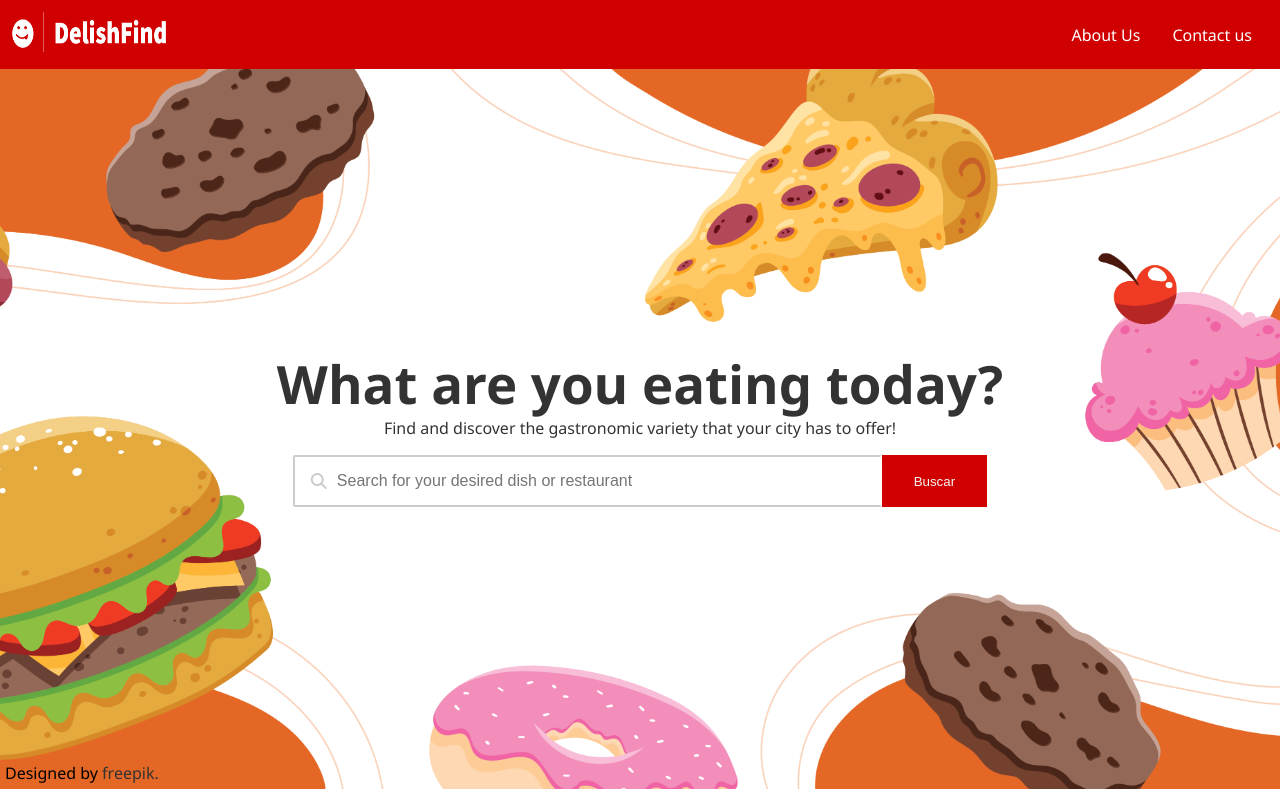
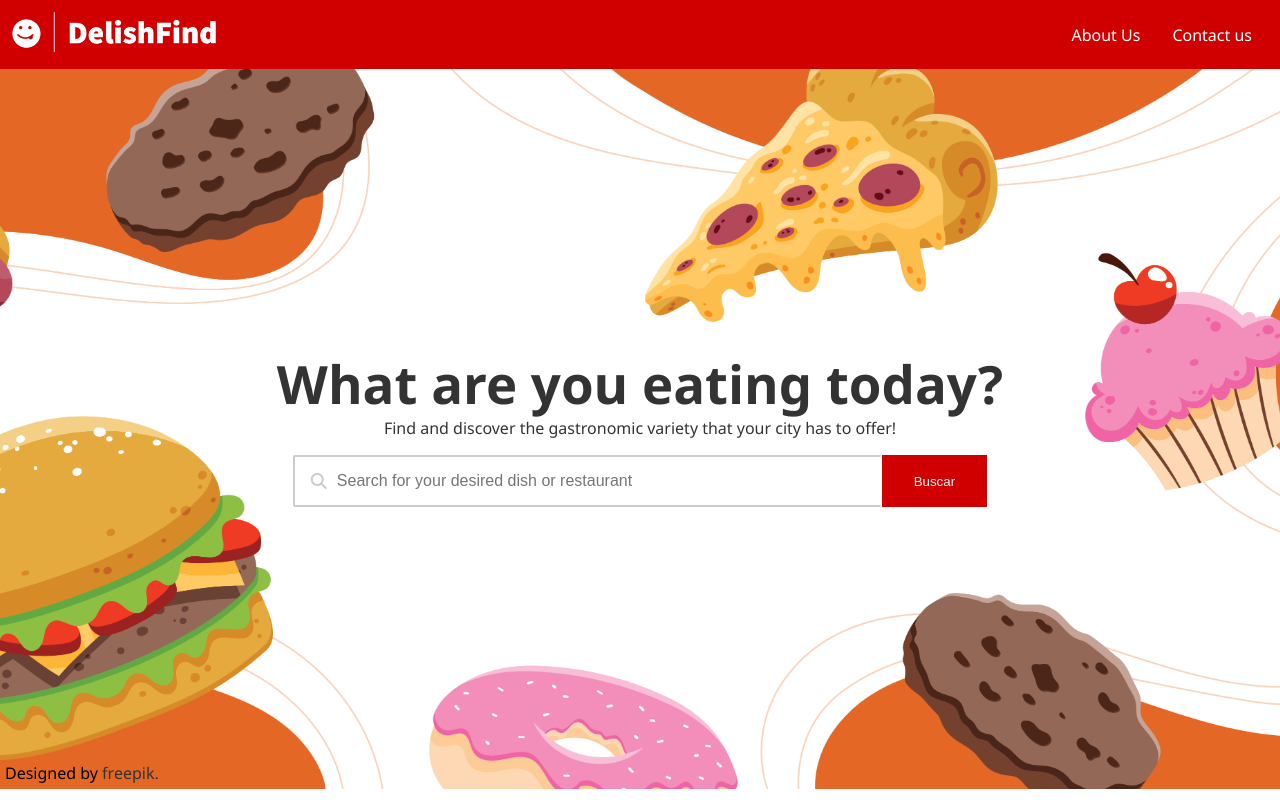
Before and after one commit to NicolasPalacioM/Delishfind, a website built with Parcel: page index.html in a window 1280 px wide. Shown: the top 800 px of the page. Built offline with nearby package versions, Linux system fonts and the light colour scheme; files whose address does not match are found by name.

Commit message:
logo correction

```diff
--- a/package.json
+++ b/package.json
@@ -5,7 +5,7 @@
   "default": "index.html",
   "scripts": {
     "start": "parcel index.html",
-    "build": "parcel build index.html --dist/dir ./dist",
+    "build": "parcel build index.html --dist-dir ./dist",
     "sass": "node-sass --w src/sass/ --o test-dist/src/ --recursive"
   },
   "dependencies": {
--- a/src/sass/main.scss
+++ b/src/sass/main.scss
@@ -31,7 +31,7 @@ img {
 
 // Logo
 #logo {
-  width: 154px;
+  width: 100%;
   height: 40px;
 }
 
```
